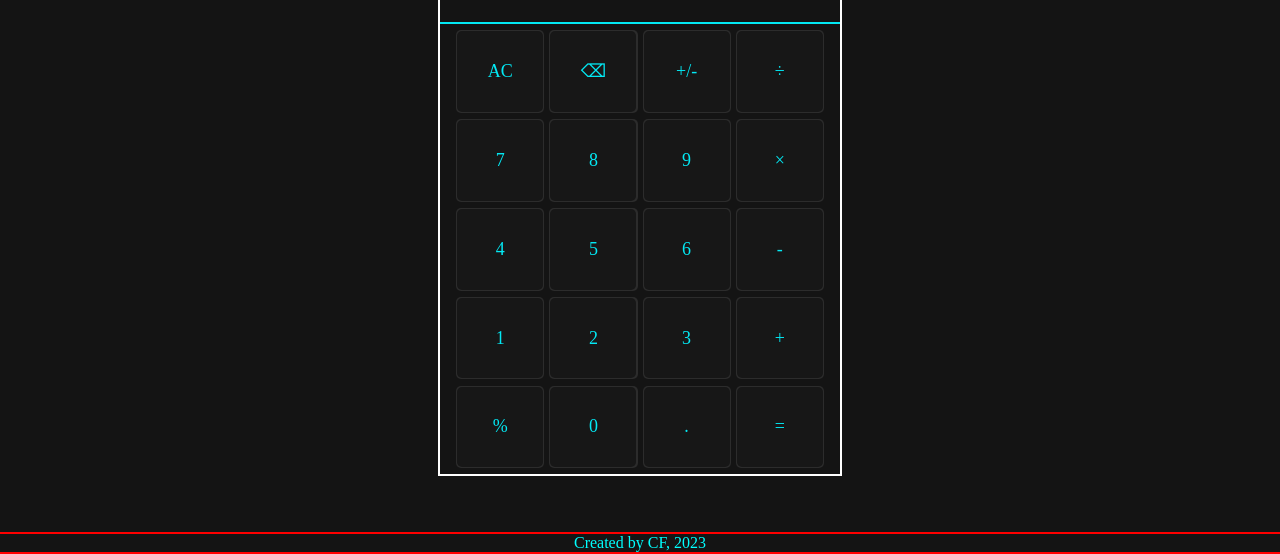
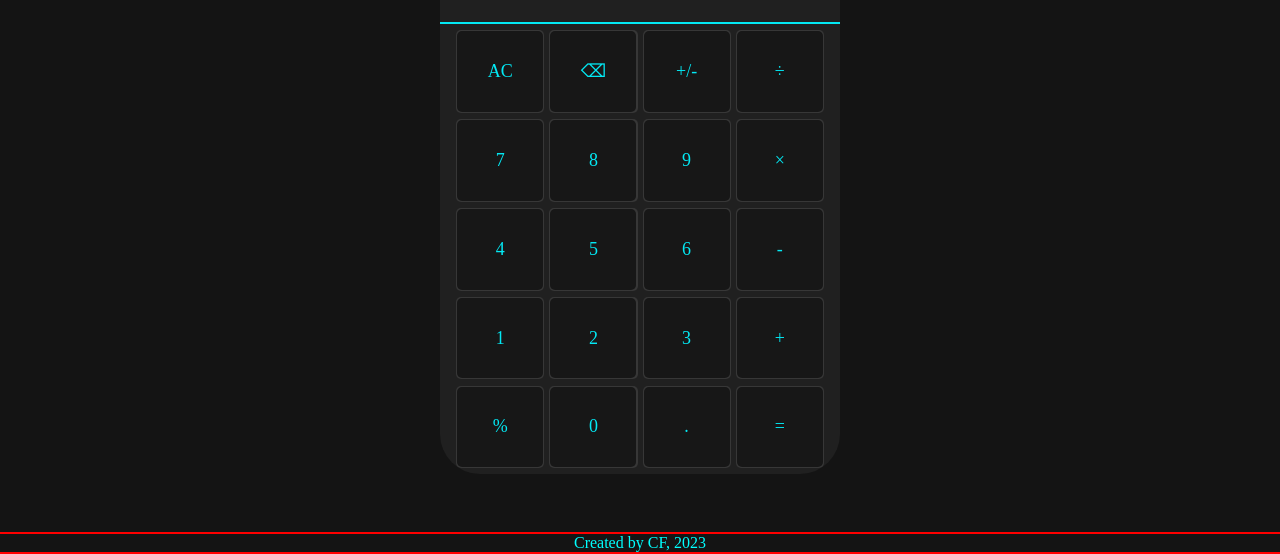
Before and after one commit to chrysspegenia/calculator, a plain HTML site: page index.html in a window 1280 px wide. Shown: the part 246-800 px from the top of the page. Drawn offline with Linux system fonts and the light colour scheme.

Commit message:
Add bgColor and remove border on calcContainer

```diff
--- a/stylesheet.css
+++ b/stylesheet.css
@@ -19,7 +19,8 @@ body{
 }
 
 #calcContainer{
-    border:2px white solid;
+    background-color: rgba(255, 255, 255, 0.05);
+    border-radius:40px;
     height: 40em;
     display:flex;
     flex-direction: column;
```
